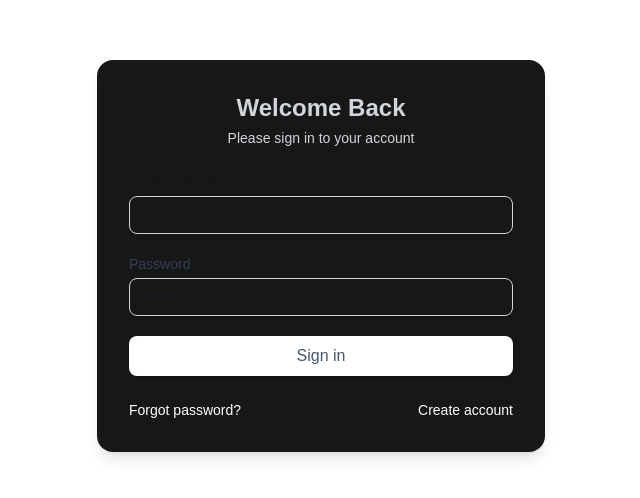
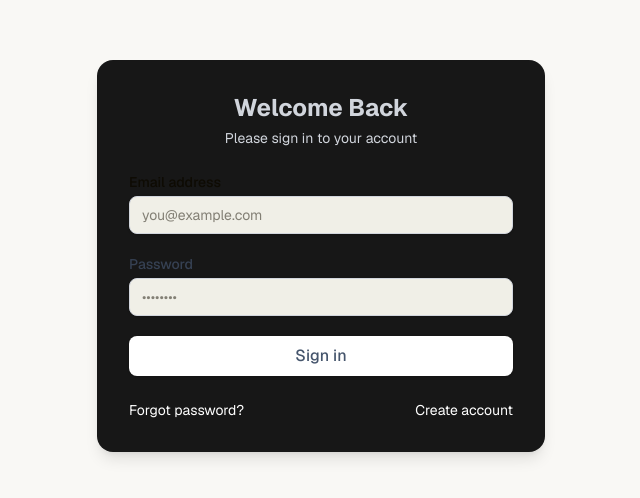
Before and after one commit to Gokuldev23/Next-Trade, a Next.js app: page /auth/login in a window 1280 px wide. Shown: the part 144-642 px from the top of the page, without its empty margins (319-959 px from the left). Built offline with nearby package versions, Linux system fonts and the light colour scheme.

Commit message:
feat: css var colors modified

```diff
--- a/app/globals.css
+++ b/app/globals.css
@@ -1,26 +1,216 @@
 @import "tailwindcss";
+@import "tw-animate-css";
+
+@custom-variant dark (&:is(.dark *));
+
+@theme inline {
+  /* Base */
+  --color-background: var(--background);
+  --color-foreground: var(--foreground);
+
+  /* Typography */
+  --font-sans: var(--font-geist-sans);
+  --font-mono: var(--font-geist-mono);
+
+  /* Surfaces */
+  --color-card: var(--card);
+  --color-card-foreground: var(--card-foreground);
+  --color-popover: var(--popover);
+  --color-popover-foreground: var(--popover-foreground);
+
+  /* Trading States */
+  --color-profit: var(--profit);
+  --color-profit-foreground: var(--profit-foreground);
+  --color-loss: var(--loss);
+  --color-loss-foreground: var(--loss-foreground);
+  --color-breakeven: var(--breakeven);
+  --color-breakeven-foreground: var(--breakeven-foreground);
+
+  /* Interactive Elements */
+  --color-primary: var(--primary);
+  --color-primary-foreground: var(--primary-foreground);
+  --color-secondary: var(--secondary);
+  --color-secondary-foreground: var(--secondary-foreground);
+  --color-accent: var(--accent);
+  --color-accent-foreground: var(--accent-foreground);
+
+  /* UI States */
+  --color-muted: var(--muted);
+  --color-muted-foreground: var(--muted-foreground);
+  --color-border: var(--border);
+  --color-input: var(--input);
+  --color-ring: var(--ring);
+  --color-destructive: var(--destructive);
+
+  /* Chart Colors */
+  --color-chart-1: var(--chart-1);
+  --color-chart-2: var(--chart-2);
+  --color-chart-3: var(--chart-3);
+  --color-chart-4: var(--chart-4);
+  --color-chart-5: var(--chart-5);
+  --color-chart-6: var(--chart-6);
+
+  /* Sidebar */
+  --color-sidebar: var(--sidebar);
+  --color-sidebar-foreground: var(--sidebar-foreground);
+  --color-sidebar-border: var(--sidebar-border);
+
+  /* Border Radius */
+  --radius-sm: calc(var(--radius) - 4px);
+  --radius-md: calc(var(--radius) - 2px);
+  --radius-lg: var(--radius);
+  --radius-xl: calc(var(--radius) + 4px);
+}
 
 :root {
-  --background: #ffffff;
-  --foreground: #171717;
+  --radius: 0.5rem;
+
+  /* Base Colors */
+  --background: oklch(0.98 0.005 95);
+  --foreground: oklch(0.15 0.02 95);
+
+  /* Surfaces */
+  --card: oklch(1 0 0);
+  --card-foreground: oklch(0.15 0.02 95);
+  --popover: oklch(1 0 0);
+  --popover-foreground: oklch(0.15 0.02 95);
+
+  /* Trading State Colors */
+  --profit: oklch(0.7 0.2 145); /* Vibrant green */
+  --profit-foreground: oklch(0.98 0.01 95);
+  --loss: oklch(0.7 0.2 25); /* Strong red */
+  --loss-foreground: oklch(0.98 0.01 95);
+  --breakeven: oklch(0.8 0.1 90); /* Neutral yellow */
+  --breakeven-foreground: oklch(0.15 0.02 95);
+
+  /* Primary Brand Colors */
+  --primary: oklch(0.55 0.18 250); /* Deep blue */
+  --primary-foreground: oklch(0.98 0.01 95);
+
+  /* Secondary Colors */
+  --secondary: oklch(0.95 0.02 95);
+  --secondary-foreground: oklch(0.15 0.02 95);
+
+  /* Accent Colors */
+  --accent: oklch(0.65 0.2 50); /* Golden accent */
+  --accent-foreground: oklch(0.98 0.01 95);
+
+  /* UI States */
+  --muted: oklch(0.94 0.01 95);
+  --muted-foreground: oklch(0.5 0.02 95);
+  --destructive: oklch(0.7 0.2 25);
+  --border: oklch(0.9 0.01 95);
+  --input: oklch(0.95 0.01 95);
+  --ring: oklch(0.55 0.18 250 / 0.2);
+
+  /* Chart Colors - Optimized for colorblind accessibility */
+  --chart-1: oklch(0.55 0.18 250); /* Primary blue */
+  --chart-2: oklch(0.7 0.2 145);    /* Profit green */
+  --chart-3: oklch(0.7 0.2 25);      /* Loss red */
+  --chart-4: oklch(0.65 0.2 50);     /* Accent gold */
+  --chart-5: oklch(0.5 0.15 300);    /* Purple */
+  --chart-6: oklch(0.6 0.15 200);    /* Teal */
+
+  /* Sidebar */
+  --sidebar: oklch(0.96 0.01 95);
+  --sidebar-foreground: oklch(0.15 0.02 95);
+  --sidebar-border: oklch(0.9 0.01 95);
 }
 
-@theme inline {
-  --color-background: var(--background);
-  --color-foreground: var(--foreground);
-  --font-sans: var(--font-geist-sans);
-  --font-mono: var(--font-geist-mono);
+.dark {
+  /* Base Colors */
+  --background: oklch(0.12 0.01 95);
+  --foreground: oklch(0.95 0.01 95);
+
+  /* Surfaces */
+  --card: oklch(0.15 0.01 95);
+  --card-foreground: oklch(0.95 0.01 95);
+  --popover: oklch(0.15 0.01 95);
+  --popover-foreground: oklch(0.95 0.01 95);
+
+  /* Trading State Colors */
+  --profit: oklch(0.65 0.18 145); /* Slightly desaturated green */
+  --profit-foreground: oklch(0.95 0.01 95);
+  --loss: oklch(0.65 0.18 25);    /* Slightly desaturated red */
+  --loss-foreground: oklch(0.95 0.01 95);
+  --breakeven: oklch(0.75 0.12 90); /* Darker neutral yellow */
+  --breakeven-foreground: oklch(0.95 0.01 95);
+
+  /* Primary Brand Colors */
+  --primary: oklch(0.6 0.18 250); /* Lighter blue */
+  --primary-foreground: oklch(0.95 0.01 95);
+
+  /* Secondary Colors */
+  --secondary: oklch(0.18 0.01 95);
+  --secondary-foreground: oklch(0.95 0.01 95);
+
+  /* Accent Colors */
+  --accent: oklch(0.7 0.18 50); /* Brighter gold */
+  --accent-foreground: oklch(0.95 0.01 95);
+
+  /* UI States */
+  --muted: oklch(0.18 0.01 95);
+  --muted-foreground: oklch(0.6 0.01 95);
+  --destructive: oklch(0.65 0.18 25);
+  --border: oklch(0.2 0.01 95);
+  --input: oklch(0.15 0.01 95);
+  --ring: oklch(0.6 0.18 250 / 0.3);
+
+  /* Chart Colors */
+  --chart-1: oklch(0.6 0.18 250);
+  --chart-2: oklch(0.65 0.18 145);
+  --chart-3: oklch(0.65 0.18 25);
+  --chart-4: oklch(0.7 0.18 50);
+  --chart-5: oklch(0.55 0.15 300);
+  --chart-6: oklch(0.65 0.15 200);
+
+  /* Sidebar */
+  --sidebar: oklch(0.15 0.01 95);
+  --sidebar-foreground: oklch(0.95 0.01 95);
+  --sidebar-border: oklch(0.2 0.01 95);
 }
 
-@media (prefers-color-scheme: dark) {
-  :root {
-    --background: #1f1f1f;
-    --foreground: #ededed;
+@layer base {
+  * {
+    @apply border-border outline-ring/50;
+  }
+
+  body {
+    @apply bg-background text-foreground font-sans antialiased;
+  }
+
+  input, select, textarea {
+    @apply bg-input text-foreground placeholder-muted-foreground/80
+           focus:ring-2 focus:ring-primary/50 focus:border-primary
+           transition-colors duration-200;
+  }
+
+  button {
+    @apply transition-all duration-200 active:scale-[0.98] hover:scale-[1.03]
+           focus-visible:outline-none focus-visible:ring-2 focus-visible:ring-ring active:opacity-50;
+  }
+
+  button[type="submit"] {
+    @apply bg-primary text-primary-foreground hover:bg-primary/90 active:bg-secondary/75
+           focus:ring-2 focus:ring-primary/50;
+  }
+
+  /* Trading-specific utility classes */
+  .trade-profit {
+    @apply bg-profit/10 text-profit border-l-4 border-profit;
+  }
+
+  .trade-loss {
+    @apply bg-loss/10 text-loss border-l-4 border-loss;
+  }
+
+  .trade-breakeven {
+    @apply bg-breakeven/10 text-breakeven-foreground border-l-4 border-breakeven;
+  }
+
+  /* Chart tooltip styles */
+  .chart-tooltip {
+    @apply bg-popover text-popover-foreground border border-border
+           shadow-lg rounded-md px-3 py-2 text-sm;
   }
 }
-
-body {
-  background: var(--background);
-  color: var(--foreground);
-  font-family: Arial, Helvetica, sans-serif;
-}
```
